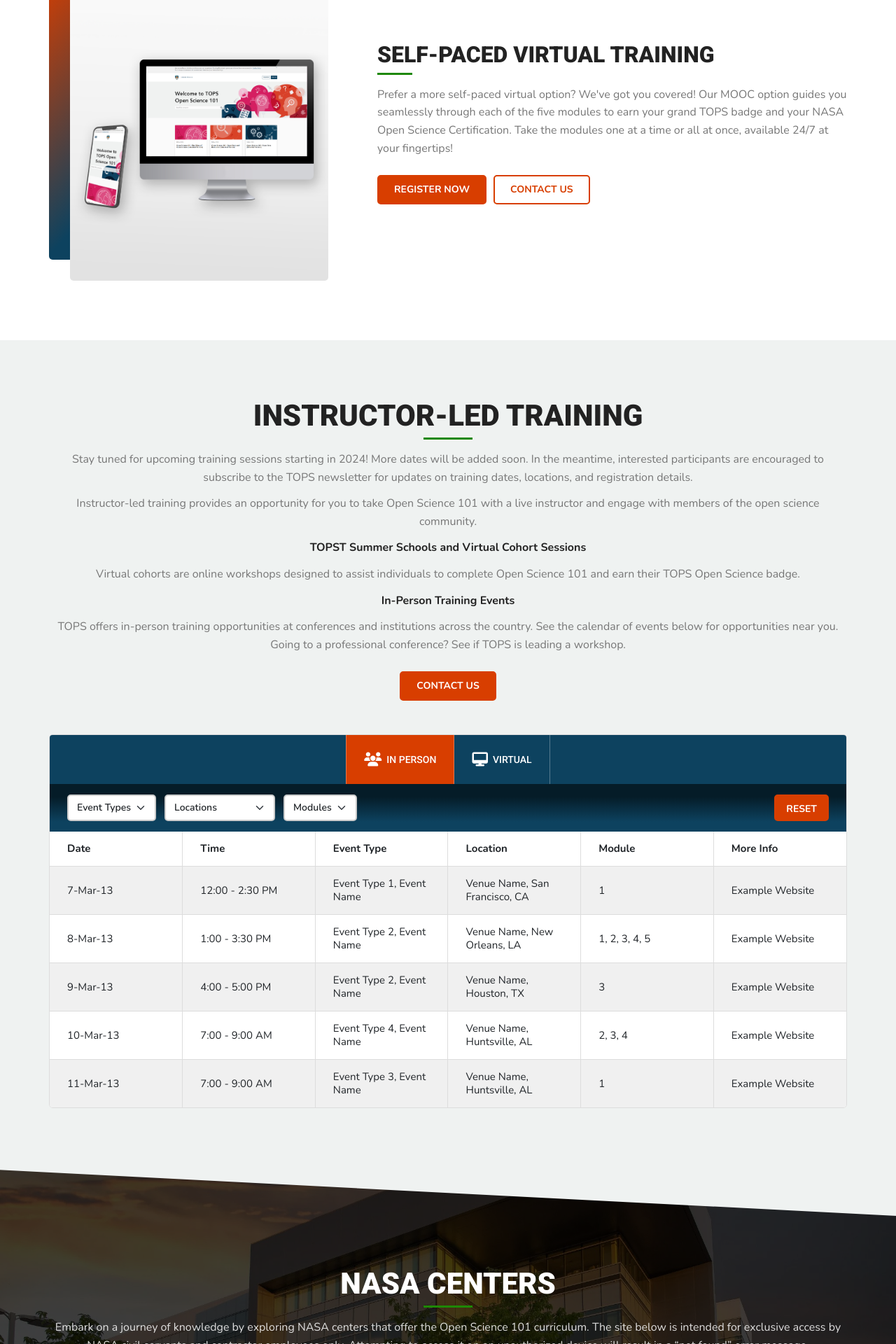
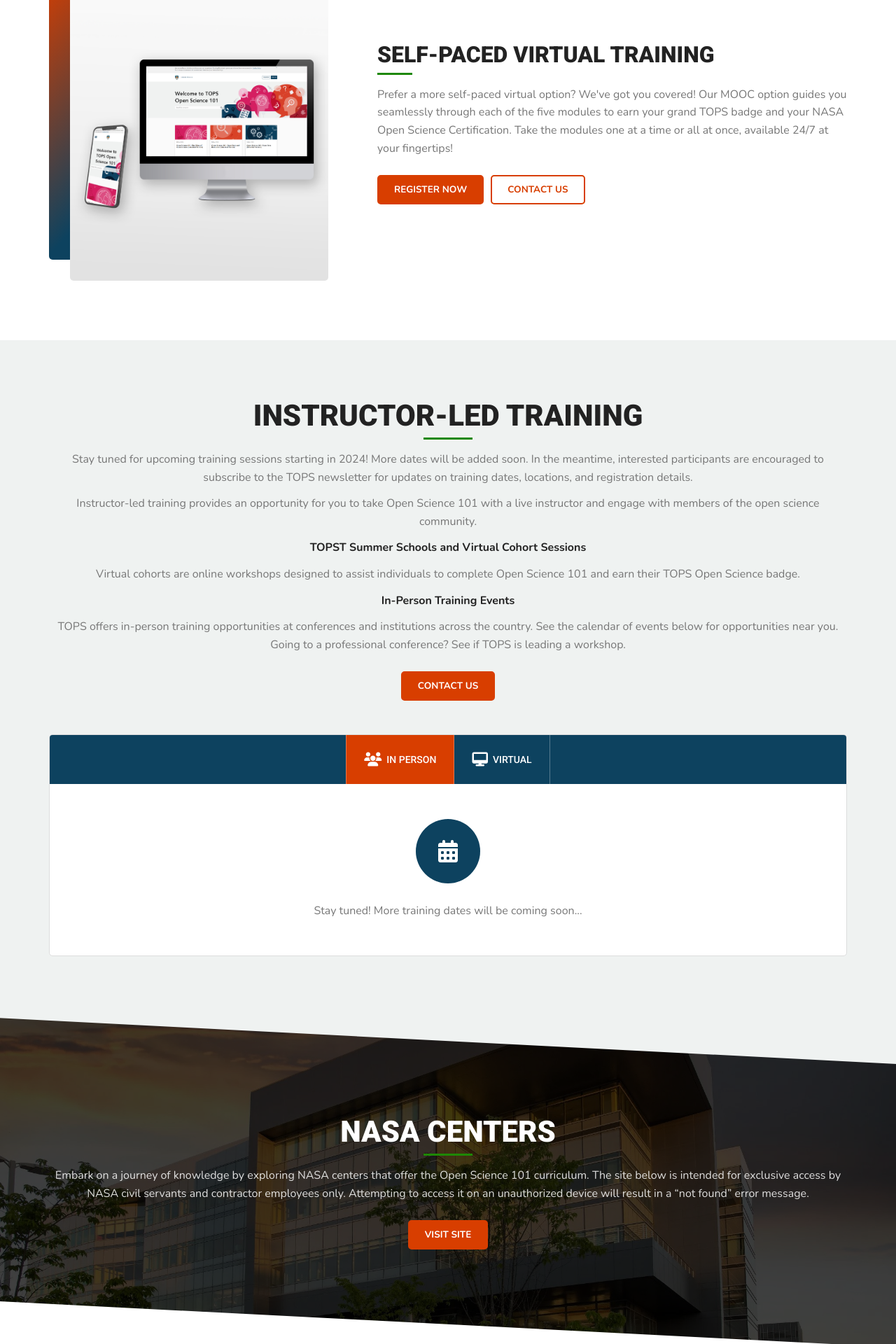
Before and after one commit to bressler1995/TOPS-Website-Front-End, a Jekyll site: the page built from pages/takeos101.md, in a window 1280 px wide. Shown: the part 733-2653 px from the top of the page at 70% size. Built offline with Jekyll 4.4.1, drawn with Linux system fonts in a browser that asks for light colours.

Commit message:
Apply logic for hiding tables

```diff
--- a/_config.yml
+++ b/_config.yml
@@ -18,6 +18,12 @@ author: TOPS
 excerpt_separator: <!-- excerpt-end -->
 sass:
   sass_dir: ./_sass
+
+
+# Workshops
+hideinperson: true
+hidevirtual: true
+
 
 # Collections
 collections:
--- a/_includes/takeos101/instructorled.html
+++ b/_includes/takeos101/instructorled.html
@@ -25,6 +25,9 @@
           <div class="tops_workshops_tables">
 
             <div class="workshop_table active">
+              {% if site.hideinperson %}
+                <div class="no_workshops"><div class="noworkshops_icon_holder"><div><i class="fa-solid fa-calendar-days"></i></div></div><p>Stay tuned!  More training dates will be coming soon...</p></div>
+              {% else %}
                 <div class="workshop_table_filters">
                   <div class="d-flex flex-row flex-wrap justify-content-start workshop_table_filters_selectoutter">
                     <select class="form-select" data-col-index="2"><option selected="">Event Types</option><option value="Event Type 1">Event Type 1</option><option value="Event Type 2">Event Type 2</option><option value="Event Type 3">Event Type 3</option><option value="Event Type 4">Event Type 4</option></select>
@@ -52,8 +55,12 @@
                     </tbody>
                   </table>
                 </div>
+              {% endif %}
             </div>
             <div class="workshop_table">
+              {% if site.hidevirtual %}
+                <div class="no_workshops"><div class="noworkshops_icon_holder"><div><i class="fa-solid fa-calendar-days"></i></div></div><p>Stay tuned!  More training dates will be coming soon...</p></div>
+              {% else %}
                 <div class="workshop_table_filters">
                   <div class="d-flex flex-row flex-wrap justify-content-start workshop_table_filters_selectoutter">
                     <select class="form-select" data-col-index="2"><option selected="">Event Types</option><option value="Event Type 1">Event Type 1</option><option value="Event Type 2">Event Type 2</option><option value="Event Type 3">Event Type 3</option><option value="Event Type 4">Event Type 4</option></select>
@@ -81,6 +88,7 @@
                     </tbody>
                   </table>
                 </div>
+              {% endif %}
             </div>
 
           </div>
--- a/assets/css/style.css
+++ b/assets/css/style.css
@@ -98,17 +98,11 @@ h1, h2, h3, h4, h5, h6, .h1, .h2, .h3, .h4, .h5, .h6 {
   color: rgba(255, 255, 255, 0.85);
 }
 
-.btn {
-	padding: 10px;
-	padding-left: 22px;
-	padding-right: 22px;
-}
-
 .btn.btn-primary {
 	background-color: #D83E00;
 	border-color: #D83E00;
 	color: #FFF;
-	font-size: 14px;
+	font-size: 13.5px;
 	line-height: 18px;
 	text-transform: uppercase;
 	font-weight: 700;
@@ -121,7 +115,7 @@ h1, h2, h3, h4, h5, h6, .h1, .h2, .h3, .h4, .h5, .h6 {
 	background-color: transparent;
 	border-color: #D83E00;
 	color: #D83E00;
-	font-size: 14px;
+	font-size: 13.5px;
 	line-height: 18px;
 	text-transform: uppercase;
 	font-weight: 700;
@@ -134,7 +128,7 @@ h1, h2, h3, h4, h5, h6, .h1, .h2, .h3, .h4, .h5, .h6 {
 	background-color: transparent;
 	border-color: #FFFFFF;
 	color: #FFFFFF;
-	font-size: 14px;
+	font-size: 13.5px;
 	line-height: 18px;
 	text-transform: uppercase;
 	font-weight: 700;
@@ -1273,6 +1267,47 @@ h1, h2, h3, h4, h5, h6, .h1, .h2, .h3, .h4, .h5, .h6 {
 	overflow-x: auto;
 }
 
+.no_workshops {
+	display: flex;
+	flex-flow: column wrap;
+	width:100%;
+	padding:25px;
+	padding-top: 50px;
+	padding-bottom: 50px;
+}
+
+.no_workshops .noworkshops_icon_holder, .no_workshops p {
+	display: block;
+	width: 100%;
+	margin-bottom: 0;
+	text-align: center;
+}
+
+.no_workshops .noworkshops_icon_holder {
+	margin-bottom: 20px;
+}
+
+.no_workshops .noworkshops_icon_holder div {
+	display: inline-block;
+    position: relative;
+    width: 92px;
+    height: 92px;
+    background-color: #0D425F;
+	color: #FFF;
+    border-radius: 50%;
+}
+
+.no_workshops .noworkshops_icon_holder div i {
+	display: block;
+    position: absolute;
+    font-size: 32px;
+    line-height: 34px;
+    width: auto;
+    top: 50%;
+    left: 50%;
+    transform: translate(-50%, -50%);
+}
+
 .tops_workshops_container .tops_workshops_tables table {
 	display: table;
     table-layout: fixed;
@@ -1885,31 +1920,31 @@ h1, h2, h3, h4, h5, h6, .h1, .h2, .h3, .h4, .h5, .h6 {
 }
 
 /* Markdown Styling (Will need more over time) */
-.tops_white_section .primary_content_md p b {
+.tops_white_section .primary_content_md p b, .tops_white_section .primary_content_md p strong {
 	color: #222;
 }
 
-.tops_overlay_section .primary_content_md p b {
+.tops_overlay_section .primary_content_md p b, .tops_overlay_section .primary_content_md p strong {
 	color: #FFF;
 }
 
-.tops_white_section .tops_getinvolved_content p b {
+.tops_white_section .tops_getinvolved_content p b, .tops_white_section .tops_getinvolved_content p strong {
 	color: #222;
 }
 
-.tops_overlay_section .tops_getinvolved_content p b {
+.tops_overlay_section .tops_getinvolved_content p b, .tops_overlay_section .tops_getinvolved_content p strong {
 	color: #FFF;
 }
 
-.tops_white_section .tops_whyos_content p b {
+.tops_white_section .tops_whyos_content p b, .tops_white_section .tops_whyos_content p strong {
 	color: #222;
 }
 
-.tops_overlay_section .tops_whyos_content p b {
+.tops_overlay_section .tops_whyos_content p b, .tops_overlay_section .tops_whyos_content p strong {
 	color: #FFF;
 }
 
-.tops_white_section.tops_half_section p b {
+.tops_white_section.tops_half_section p b, .tops_white_section.tops_half_section p strong {
 	color: #222;
 }
 
@@ -2103,9 +2138,15 @@ h1, h2, h3, h4, h5, h6, .h1, .h2, .h3, .h4, .h5, .h6 {
 		line-height: 19px;
 	}
 
+	.btn {
+		padding: 10px;
+		padding-left: 15px;
+		padding-right: 15px;
+	}
+
 	.tops_half_section .tops_doublebuttons .btn {
-		padding-left: 22px;
-		padding-right: 22px;
+		padding-left: 15px;
+		padding-right: 15px;
 	}
 
 	.tops_blue_divider_section .tops_infoicon:last-of-type {
@@ -2340,16 +2381,16 @@ h1, h2, h3, h4, h5, h6, .h1, .h2, .h3, .h4, .h5, .h6 {
 	}
 
 	.tops_half_section .tops_half_section_column_small {
-		width: 50%;
+		width: 48%;
 	}
 
 	.tops_half_section .tops_half_section_column_big {
-		width: 50%;
-		min-height: 400px;
+		width: 52%;
+		min-height: 380px;
 	}
 
 	.tops_half_section .tops_half_section_imageoutter {
-		height: 400px;
+		height: 380px;
 	}
 
 	.tops_half_section .tops_half_section_shinysquare {
@@ -2358,11 +2399,11 @@ h1, h2, h3, h4, h5, h6, .h1, .h2, .h3, .h4, .h5, .h6 {
 	}
 
 	.tops_half_section.half_section_left .tops_half_section_column_big {
-		padding-left: 50px;
+		padding-left: 45px;
 	}
 
 	.tops_half_section.half_section_right .tops_half_section_column_big {
-		padding-right: 50px;
+		padding-right: 45px;
 	}
 
 	.tops_half_section.half_section_left .tops_half_section_imageoutter {
@@ -2397,6 +2438,12 @@ h1, h2, h3, h4, h5, h6, .h1, .h2, .h3, .h4, .h5, .h6 {
 		height: 280px;
 	}
 
+	.btn {
+		padding: 10px;
+		padding-left: 18px;
+		padding-right: 18px;
+	}
+
 	.tops_half_section .tops_doublebuttons .btn {
 		padding-left: 15px;
 		padding-right: 15px;
@@ -2636,6 +2683,12 @@ h1, h2, h3, h4, h5, h6, .h1, .h2, .h3, .h4, .h5, .h6 {
 		margin-bottom: 2px;
 	}
 
+	.btn {
+		padding: 10px;
+		padding-left: 22px;
+		padding-right: 22px;
+	}
+
 	.tops_half_section .tops_doublebuttons .btn {
 		padding-left: 22px;
 		padding-right: 22px;
```
Lines whose indentation alone changed are shown as unchanged.
